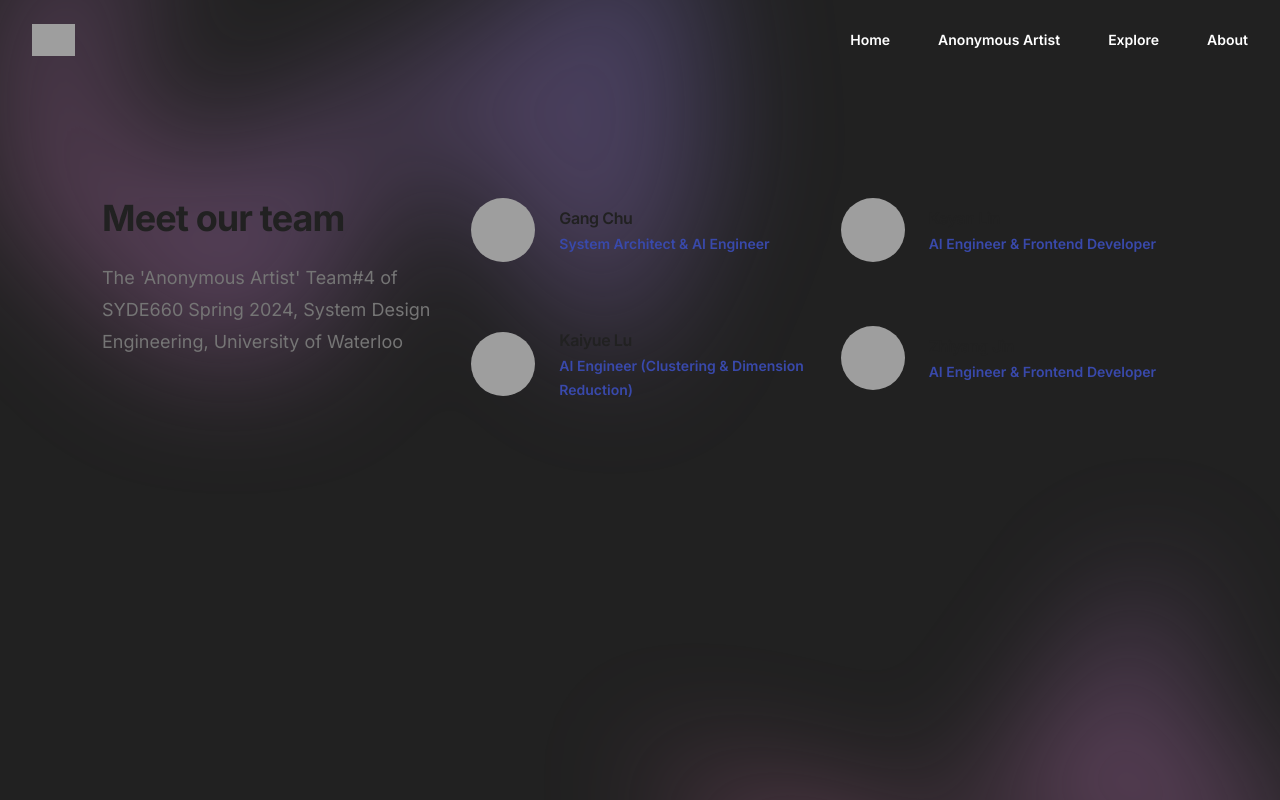
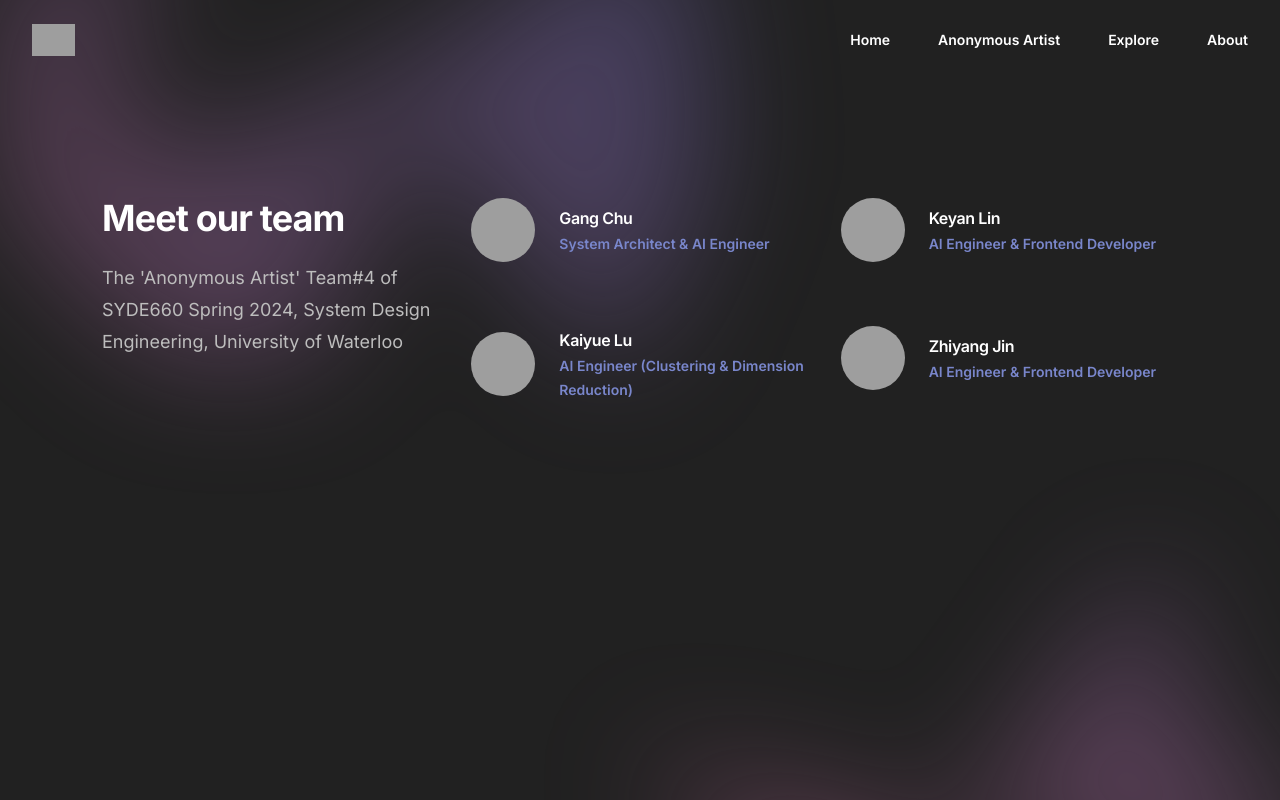
Before and after one commit to cgfalcon/XArtist, a Next.js app in the folder xartist-frontend/: page /about in a window 1280 px wide. Shown: the top 800 px of the page. Built offline with nearby package versions, Linux system fonts and the light colour scheme; grey boxes are pictures that could not be loaded.

Commit message:
Update website sylte to dark

```diff
--- a/xartist-frontend/src/app/about/page.tsx
+++ b/xartist-frontend/src/app/about/page.tsx
@@ -43,8 +43,8 @@ const AboutPage = () => {
               <div className="py-24 sm:py-32">
                   <div className="mx-auto grid max-w-7xl gap-x-8 gap-y-20 px-6 lg:px-8 xl:grid-cols-3">
                       <div className="max-w-2xl">
-                          <h2 className="text-3xl font-bold tracking-tight text-gray-900 sm:text-4xl">Meet our team</h2>
-                          <p className="mt-6 text-lg leading-8 text-gray-600">
+                          <h2 className="text-3xl font-bold tracking-tight sm:text-4xl">Meet our team</h2>
+                          <p className="mt-6 text-lg leading-8 text-gray-400">
                               The 'Anonymous Artist'
                               Team#4 of SYDE660 Spring 2024, System Design Engineering, University of Waterloo
                           </p>
@@ -55,8 +55,8 @@ const AboutPage = () => {
                                   <div className="flex items-center gap-x-6">
                                       <img className="h-16 w-16 rounded-full" src={person.imageUrl} alt="" />
                                       <div>
-                                          <h3 className="text-base font-semibold leading-7 tracking-tight text-gray-900">{person.name}</h3>
-                                          <p className="text-sm font-semibold leading-6 text-indigo-600">{person.role}</p>
+                                          <h3 className="text-base font-semibold leading-7 tracking-tight ">{person.name}</h3>
+                                          <p className="text-sm font-semibold leading-6 text-indigo-300">{person.role}</p>
                                       </div>
                                   </div>
                               </li>
--- a/xartist-frontend/src/app/layout.tsx
+++ b/xartist-frontend/src/app/layout.tsx
@@ -22,7 +22,7 @@ export default function RootLayout({
         <Head>
             <title>The Anonymous Artist</title>
         </Head>
-        <body className={`${inter.className} body-container`}>
+        <body className={`${inter.className} body-container  bg-gray-900 text-white`}>
         <div
             className="absolute inset-x-0 -top-40 -z-10 transform-gpu overflow-hidden blur-3xl sm:-top-80"
             aria-hidden="true"
```
